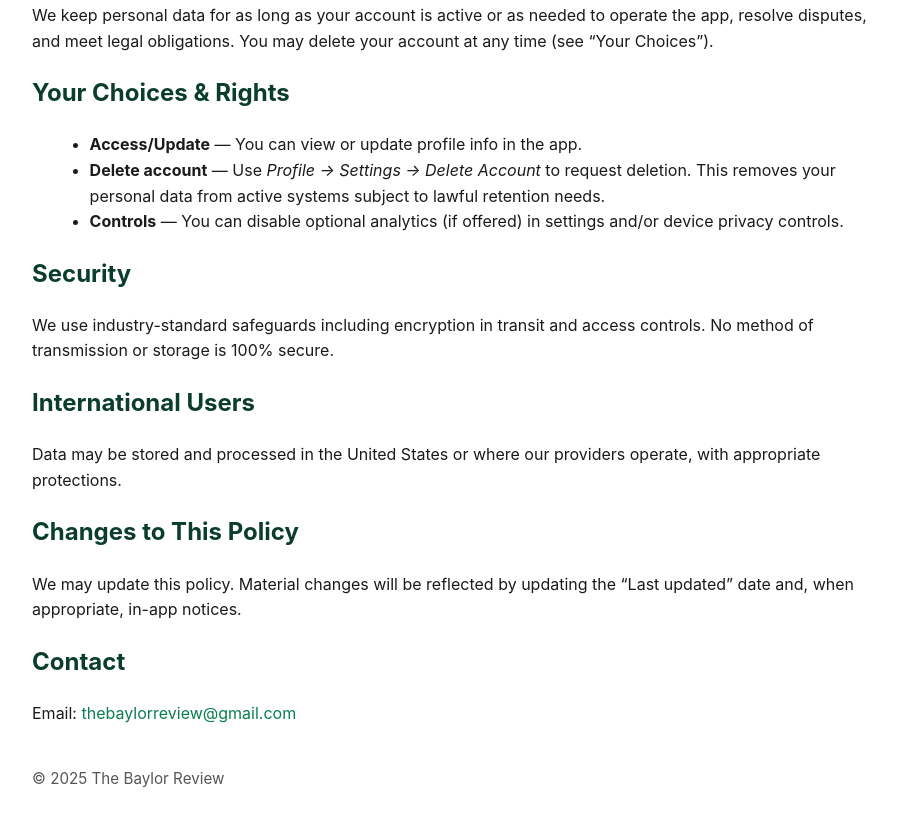
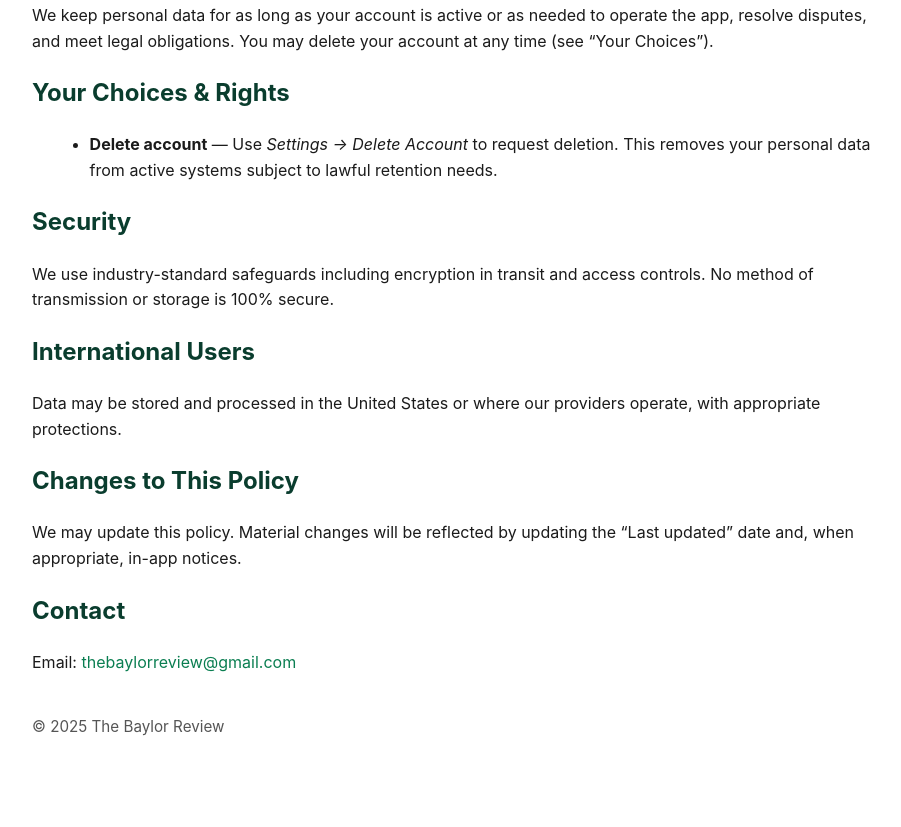
Before and after one commit to willclo1/policy, a plain HTML site: page index.html in a window 1280 px wide. Shown: the part 1019-1846 px from the top of the page, without its empty margins (178-1079 px from the left). After the commit the page ends 1799 px from the top, so only its background shows below. Drawn offline with Linux system fonts and the light colour scheme.

Commit message:
Update index.html

```diff
--- a/index.html
+++ b/index.html
@@ -54,9 +54,7 @@
 
   <h2>Your Choices & Rights</h2>
   <ul>
-    <li><strong>Access/Update</strong> — You can view or update profile info in the app.</li>
-    <li><strong>Delete account</strong> — Use <em>Profile → Settings → Delete Account</em> to request deletion. This removes your personal data from active systems subject to lawful retention needs.</li>
-    <li><strong>Controls</strong> — You can disable optional analytics (if offered) in settings and/or device privacy controls.</li>
+    <li><strong>Delete account</strong> — Use <em>Settings → Delete Account</em> to request deletion. This removes your personal data from active systems subject to lawful retention needs.</li>
   </ul>
 
   <h2>Security</h2>
```
